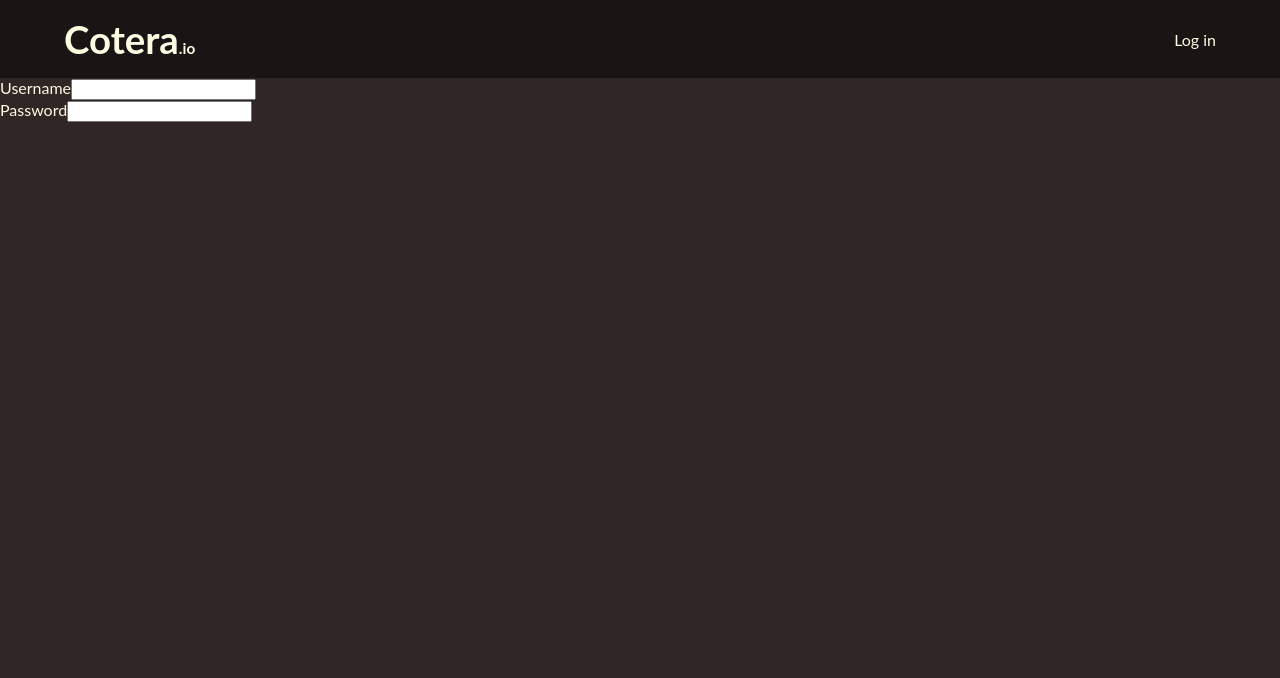
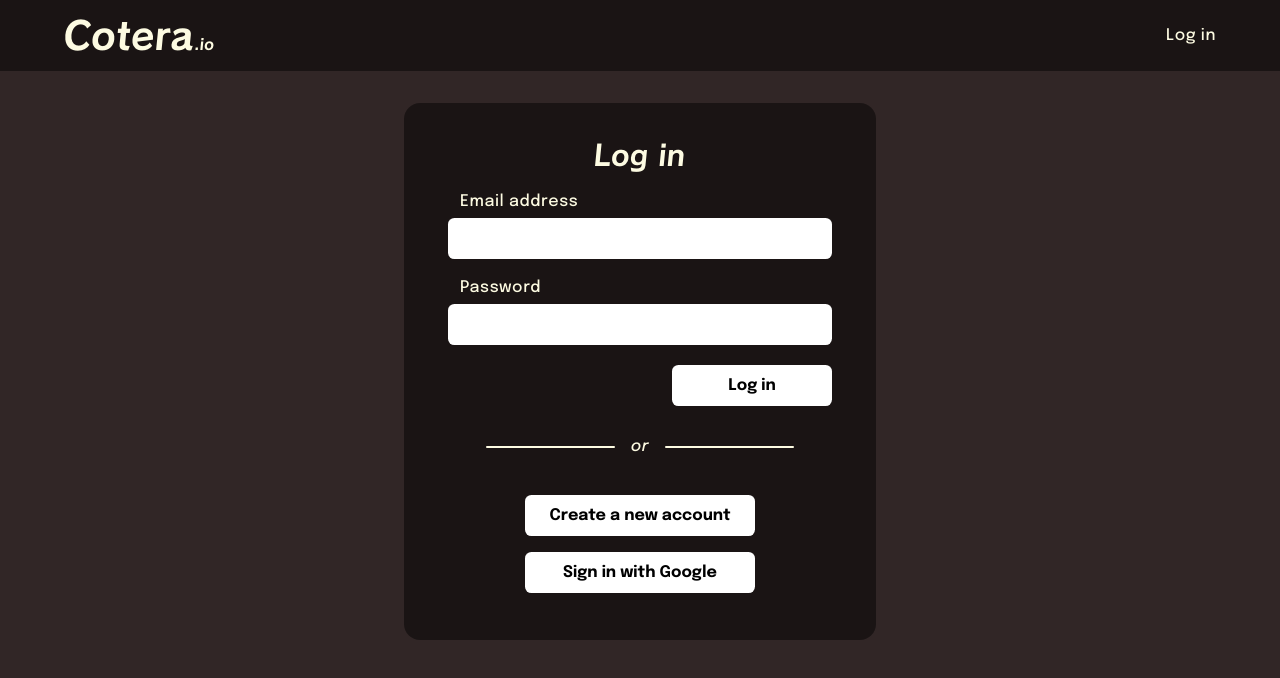
Before and after one commit to matthew-e-brown/cotera.io, a Vue app: page /login in a window 1280 px wide. Shown: the top 678 px of the page. Built offline with nearby package versions, Linux system fonts and the light colour scheme; what vuefire would draw is missing.

Commit message:
Complete layout of login form
- Form looks good (relatively speaking...), but doesn't do anything yet
- Adding Firestore Auth next

```diff
--- a/public/index.html
+++ b/public/index.html
@@ -4,6 +4,7 @@
     <meta charset="utf-8">
     <meta http-equiv="X-UA-Compatible" content="IE=edge">
     <meta name="viewport" content="width=device-width,initial-scale=1.0">
+    <link href="https://fonts.googleapis.com/css2?family=Epilogue:ital,wght@0,500;0,700;1,500&family=Roboto:wght@500&display=swap" rel="stylesheet">
     <link rel="icon" href="<%= BASE_URL %>favicon.ico">
     <title>Cotera</title>
   </head>
--- a/src/App.vue
+++ b/src/App.vue
@@ -14,9 +14,11 @@ button {
   margin: 0;
   padding: 0;
   border: 0;
-  font-size: 100%;
+  background: none;
+}
+
+label, input, button {
   font: inherit;
-  background: none;
 }
 
 body {
@@ -30,10 +32,30 @@ body {
 }
 
 :root {
-  font-family: Lato, Avenir, Helvetica, Arial, sans-serif;
+  font-family: 'Epilogue', Helvetica, Arial, sans-serif;
+  font-weight: 500;
   font-size: 16px;
+  letter-spacing: 0.065ch;
   color: var(--body-text);
   background-color: #312626;
+}
+
+h1, h2, h3, h4, h5, h6 {
+  font-family: 'Calamity', 'Avenir', Helvetica, Arial, sans-serif;
+  letter-spacing: initial;
+}
+
+.button {
+  display: block;
+  text-decoration: none;
+  padding: 0.75rem 1rem;
+  color: black;
+  font-weight: 700;
+  background-color: white;
+  border-radius: 0.4rem;
+  cursor: pointer;
+  min-width: 10rem;
+  margin: 0.5rem;
 }
 </style>
 
@@ -41,6 +63,10 @@ body {
 h1 {
   margin: 0;
   font-size: 2.4em;
+}
+
+h1 span {
+  font-size: 40%;
 }
 
 nav {
@@ -60,9 +86,4 @@ nav a {
 nav a:first-child {
   margin-right: auto;
 }
-
-h1 span {
-  font-size: 40%;
-  /* font-style: italic; */
-}
 </style>
--- a/src/assets/fonts/calamity-sans.css
+++ b/src/assets/fonts/calamity-sans.css
@@ -1,5 +1,5 @@
 @font-face {
-  font-family: "Calamity Sans";
+  font-family: "Calamity";
   font-weight: 400;
   src:
     url("CalamitySans/Calamity-Regular.otf") format("opentype"),
@@ -8,7 +8,7 @@
 }
 
 @font-face {
-  font-family: "Calamity Sans";
+  font-family: "Calamity";
   font-weight: 700;
   src:
     url("CalamitySans/Calamity-Bold.otf") format("opentype"),
--- a/src/views/Login.vue
+++ b/src/views/Login.vue
@@ -1,15 +1,98 @@
 <template>
-  <main id="login">
-    <form @submit.prevent="signIn">
-      <div>
-        <label for="username">Username</label>
-        <input type="text" name="username" v-model="formData.username">
+  <main id="login" :class="{ 'signup': isSignUp }">
+    <h2 v-if="!isSignUp">Log in</h2>
+    <h2 v-else>Sign up</h2>
+    <form v-if="!isSignUp" @submit.prevent="login">
+      <div class="row">
+        <div>
+          <label for="email">Email address</label>
+          <input
+            id="email"
+            type="text"
+            name="email"
+            autocomplete="email"
+            v-model="loginForm.email"
+          >
+        </div>
       </div>
-      <div>
-        <label for="password">Password</label>
-        <input type="password" name="password" v-model="formData.password">
+      <div class="row">
+        <div>
+          <label for="password">Password</label>
+          <input
+            id="password"
+            name="password"
+            :type="passtype"
+            autocomplete="current-password"
+            v-model="loginForm.password"
+          >
+        </div>
       </div>
+      <button class="button" type="submit">Log in</button>
     </form>
+    <form v-else @submit.prevent="signup">
+      <div class="row">
+        <div>
+          <label for="display-name">Display name</label>
+          <input
+            id="display-name"
+            type="text"
+            name="display-name"
+            v-model="signupForm.displayName"
+          >
+        </div>
+      </div>
+      <div class="row">
+        <div>
+          <label for="email-1">Email address</label>
+          <input
+            id="email-1"
+            type="text"
+            name="email-1"
+            autocomplete="email"
+            v-model="signupForm.email"
+          >
+        </div>
+        <div>
+          <label for="email-2">Re-type email address</label>
+          <input
+            id="email-2"
+            type="text"
+            name="email-2"
+            autocomplete="email"
+            v-model="signupForm.verifyEmail"
+          >
+        </div>
+      </div>
+      <div class="row">
+        <div>
+          <label for="password-1">Password</label>
+          <input
+            id="password-1"
+            name="password-1"
+            :type="passtype"
+            autocomplete="new-password"
+            v-model="signupForm.password"
+          >
+        </div>
+        <div>
+          <label for="password-2">Re-type password</label>
+          <input
+            id="password-2"
+            name="password-2"
+            :type="passtype"
+            autocomplete="new-password"
+            v-model="signupForm.verifyPassword"
+          >
+        </div>
+      </div>
+      <button class="button" type="submit">Create account</button>
+    </form>
+    <div class="separator"><span>or</span></div>
+    <div id="bottom-buttons">
+      <button v-if="!isSignUp" class="button" @click="toggle">Create a new account</button>
+      <button v-else class="button" @click="toggle">Log into an existing account</button>
+      <button class="button" @click="google">Sign in with Google</button>
+    </div>
   </main>
 </template>
 
@@ -17,17 +100,133 @@
 export default {
   data: function() {
     return {
-      state: 'login',
-      formData: {
-        username: '',
+      isSignUp: false,
+      passtype: 'password',
+      loginForm: {
+        email: '',
         password: ''
+      },
+      signupForm: {
+        displayName: '',
+        email: '',
+        verifyEmail: '',
+        password: '',
+        verifyPassword: '',
       }
     }
   },
   methods: {
-    signIn: function() {
+    toggle: function() {
+      this.isSignUp = !this.isSignUp;
+      this.passtype = 'password';
+    },
+    login: function() {
+
+    },
+    signup: function() {
+
+    },
+    google: function() {
 
     }
   }
 }
 </script>
+
+<style scoped>
+main {
+  background-color: #00000077;
+  margin: 2rem auto;
+  padding: 2.4rem 2.75rem;
+  border-radius: 1rem;
+  max-width: calc(20rem + 5vw);
+}
+
+main.signup {
+  max-width: calc(30rem + 5vw);
+}
+
+h2 {
+  margin-top: 0;
+  font-size: 1.8rem;
+  text-align: center;
+}
+
+label, input {
+  box-sizing: border-box;
+  display: block;
+  width: 100%;
+}
+
+label {
+  padding-left: 0.75em;
+  margin-bottom: 0.5em;
+}
+
+input {
+  padding: 0.75em 1em;
+  border-radius: 0.4rem;
+  border: 0;
+}
+
+form button {
+  margin-left: auto;
+  margin-right: 0;
+}
+
+form .row {
+  margin: 1.25rem 0;
+  display: flex;
+  flex-flow: row nowrap;
+  justify-content: space-between;
+}
+
+form .row>* {
+  flex: 1 0 0;
+  margin: 0 0.85rem;
+}
+
+form .row>*:first-child {
+  margin-left: 0;
+}
+
+form .row>*:last-child {
+  margin-right: 0;
+}
+
+div.separator {
+  cursor: default;
+  box-sizing: border-box;
+  width: 80%;
+  margin: 2rem auto;
+  font-style: italic;
+  display: flex;
+  flex-flow: row nowrap;
+  justify-content: space-between;
+  align-items: center;
+  font-size: 1rem;
+}
+
+div.separator span {
+  margin-left: 1em;
+  margin-right: 1em;
+}
+
+div.separator::before, div.separator::after {
+  content: "";
+  flex: 1 1 0;
+  height: 0.1em;
+  background-color: var(--body-text);
+  border-radius: 9999px;
+}
+
+#bottom-buttons {
+  display: flex;
+  flex-flow: column nowrap;
+  align-items: center;
+}
+
+#bottom-buttons button {
+  width: 60%;
+}
+</style>
```
